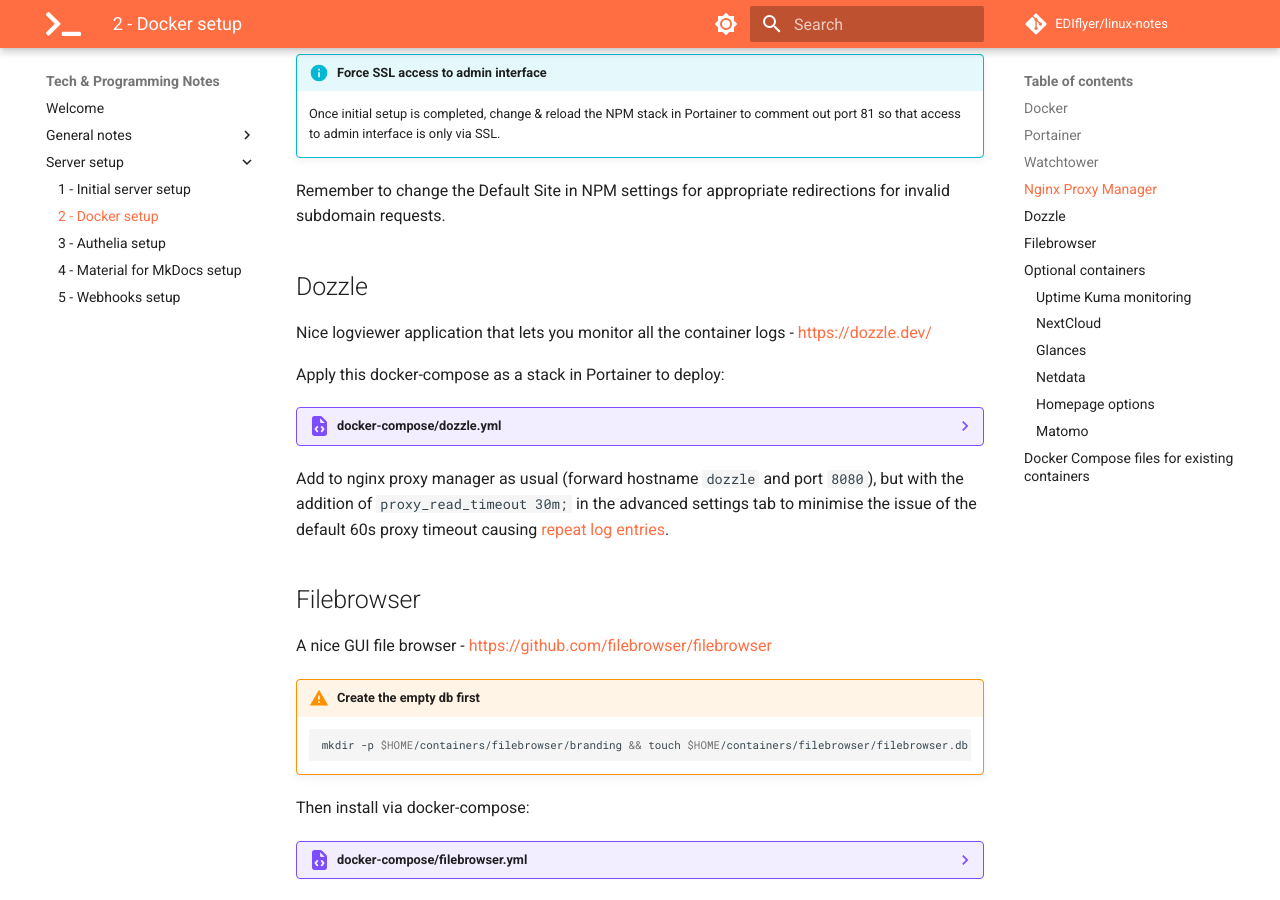
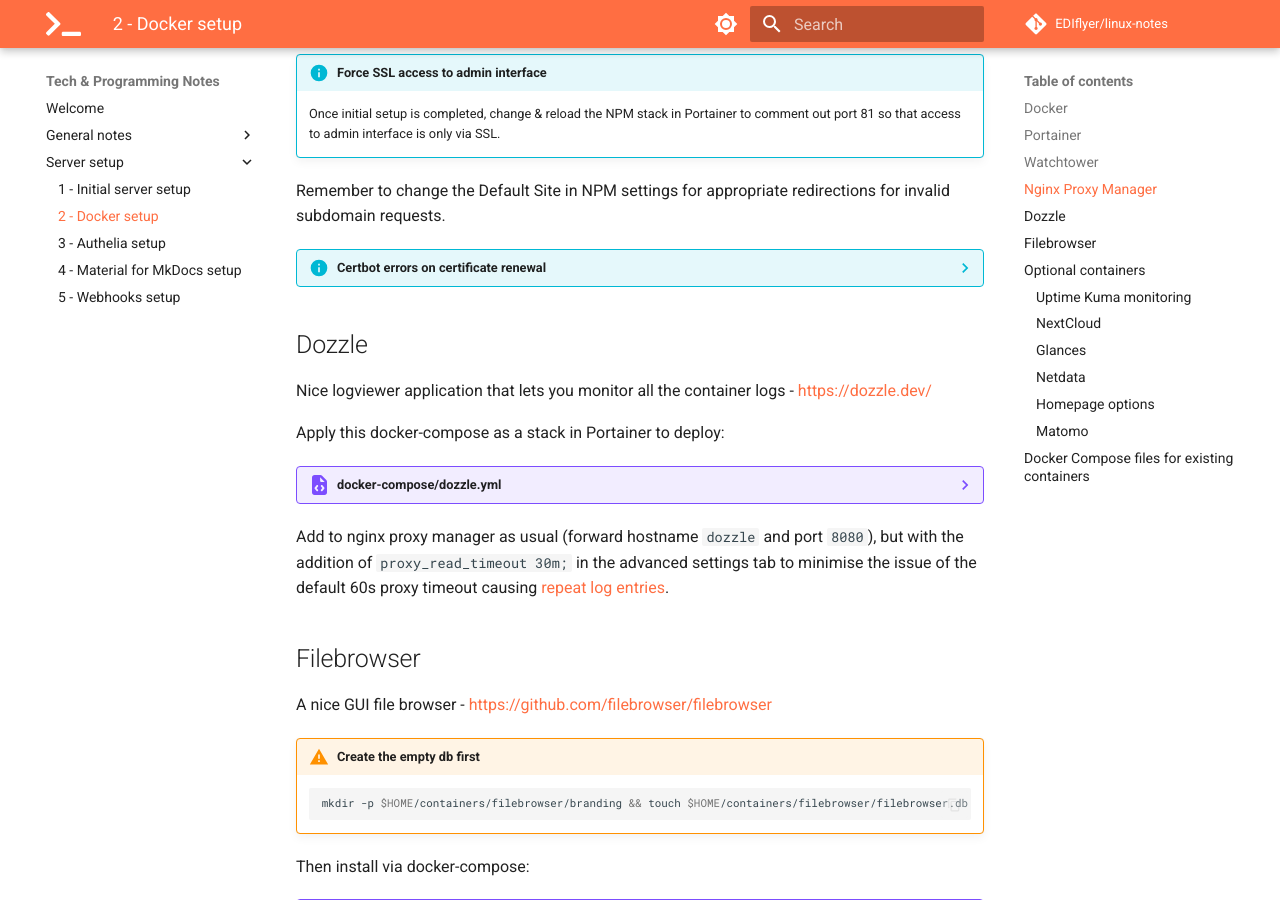
Before and after one commit to EDIflyer/linux-notes, an MkDocs documentation site: the page built from docs/server-setup/docker_setup.md, in a window 1280 px wide and 900 px high, scrolled down 2863 px. Built offline with MkDocs 1.6.1 and Material for MkDocs 9.7.7, drawn with Linux system fonts in a browser that asks for light colours; comment, search, counter and statistics services are not loaded.

Commit message:
add certbot comment, update mkdocs.yml to include new content.code.copy for v9

````diff
--- a/docs/server-setup/docker_setup.md
+++ b/docs/server-setup/docker_setup.md
@@ -100,6 +100,17 @@ Setup new proxy host for NPM itself with scheme `http`, forward hostname of `loc
     Once initial setup is completed, change & reload the NPM stack in Portainer to comment out port 81 so that access to admin interface is only via SSL.
 
 Remember to change the Default Site in NPM settings for appropriate redirections for invalid subdomain requests.
+
+??? info "Certbot errors on certificate renewal"
+    If there is an error re a duplicate instance, check whether there are .certbot.lock files in your system.
+    ``` bash
+    find / -type f -name ".certbot.lock"
+    ```
+    If there are, you can remove them:
+    ``` bash
+    find / -type f -name ".certbot.lock" -exec rm {} \;
+    ```
+    From https://community.letsencrypt.org/t/solved-another-instance-of-certbot-is-already-running/44690/2
 
 ## Dozzle
 Nice logviewer application that lets you monitor all the container logs - https://dozzle.dev/
--- a/mkdocs.yml
+++ b/mkdocs.yml
@@ -10,6 +10,7 @@ theme:
   features:
     - content.code.annotate
     - navigation.top
+    - content.code.copy
   palette:
     # Palette toggle for light mode
     - scheme: default
````
